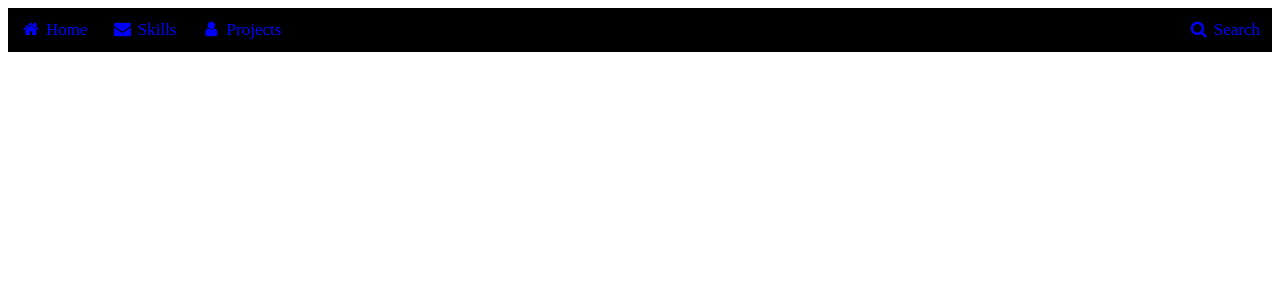
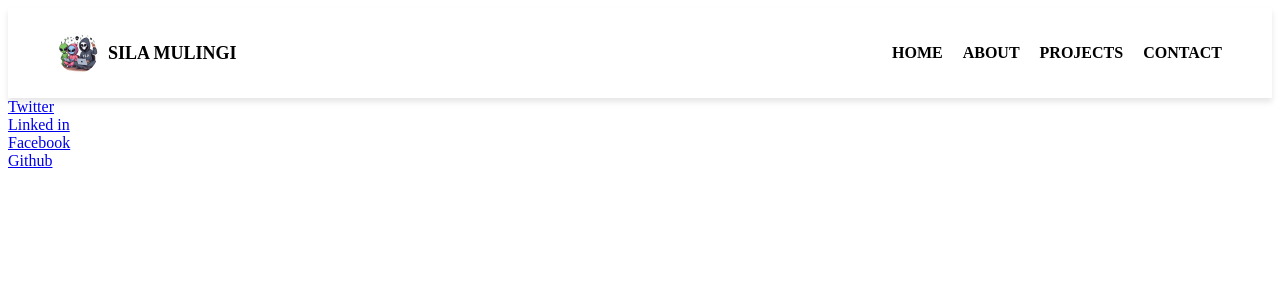
Before and after one commit to IamSila/Portfolio, a Django app: page / in a window 1280 px wide. Shown: the top 300 px of the page. Run offline with Django 4.2, Linux system fonts and the light colour scheme.

Commit message:
creating a floating div on the left side of the sceen

```diff
--- /dev/null
+++ b/portfolio/mySite/static/styles/styles.css
@@ -0,0 +1,64 @@
+.navbar{
+    display: flex;
+    justify-content: space-between;
+    align-items: center;
+    background-color: white; /* to be changed*/
+    padding: 20px 50px;
+    box-shadow: 0 4px 6px rgba(0, 0, 0, 0.1);
+    position: sticky;
+    top: 0;
+    z-index: 1000;
+}
+/* the logo section */
+.logo {
+    display: flex;
+    justify-content: center;
+    align-items: center;
+}
+/* profile pic */
+.profile-pic {
+    height: 40px;
+    width: 40px;
+    border-radius: 50%;
+    margin-right: 10px;
+
+}
+
+.logo span {
+    font-weight: bold;
+    font-size: 18px;
+    color: black;
+}
+
+
+/* naviagation links for the navbar*/
+.nav-links {
+    display: flex;
+    list-style: none;
+}
+
+.nav-links li {
+    margin-left: 20px;
+}
+
+
+
+.nav-links a {
+    text-decoration: none;
+    font-size: 16px;
+    color: black;
+    font-weight: bold;
+    transition: color 0.3s ease;
+}
+
+.nav-links a:hover {
+    color: red;
+}
+
+.side-nav {
+    display: flex;
+    flex-direction: column;
+    top: 40%;
+    left: 0;
+    align-content: center;
+}
--- /dev/null
+++ b/portfolio/mySite/templates/base.html
@@ -0,0 +1,68 @@
+{% load static %}
+
+<!DOCTYPE html>
+<html lang="en">
+<head>
+    <meta charset="UTF-8">
+    <meta name="viewport" content="width=device-width, initial-scale=1.0">
+    <title>Document</title>
+
+   <!-- link to styles -->
+    <link rel="stylesheet" href="{% static '/styles/styles.css' %}">
+</head>
+<body>
+    <header>
+        <nav class="navbar">
+            <!-- THE PROFILE IMAGE AND THE TEXT OF MY NAME -->
+            <div class="logo">
+                <img class="profile-pic" src="{% static '/images/profile.jpeg' %}" alt="profile">
+                <span>SILA MULINGI</span>
+            </div>
+
+          <ul class="nav-links">
+            <li><a href="#home">HOME</a></li>
+            <li><a href="#about">ABOUT</a></li>
+            <li><a href="#projects">PROJECTS</a></li>
+            <li><a href="#Contact">CONTACT</a></li>
+          </ul>
+
+        </nav>
+    </header>
+
+
+
+
+    <nav class="side-nav">
+        <a href="twitter">Twitter</a>
+        <a href="linkedin"> Linked in</a>
+        <a href="facebook"> Facebook</a>
+        <a href="github">Github</a>
+
+    </nav>
+
+
+
+
+
+
+
+
+
+
+
+
+
+
+
+
+
+
+
+
+
+    {% block body%}
+
+    {% endblock%}
+
+</body>
+</html>
--- a/portfolio/mySite/templates/base_layout.html
+++ /dev/null
@@ -1,99 +0,0 @@
-<!DOCTYPE html>
-<html lang="en">
-<head>
-    <meta charset="UTF-8">
-    <meta name="viewport" content="width=device-width, initial-scale=1.0">
-    <title>Document</title>
-    <link rel="stylesheet" href="https://cdnjs.cloudflare.com/ajax/libs/font-awesome/4.7.0/css/font-awesome.min.css">
-    <style>
-        .navbar {
-            display: flex;
-            width: 100%;
-            background-color: black;
-            overflow: auto;
-            justify-content: center;
-        }
-
-        .navbar a {
-            float: left;
-            text-align: center;
-            padding: 12px;
-            text-decoration: none;
-            color: blue;
-            font-size: 17px;
-        }
-
-        .navbar .search {
-            margin-left: auto;
-        }
-    </style>
-</head>
-<body>
-
-
-    <div class="navbar">
-        <a class="active" href="{% url 'home' %}"><i class="fa fa-fw fa-home"></i> Home</a>
-        <a href="{% url 'skills' %}"><i class="fa fa-fw fa-envelope"></i> Skills</a>
-        <a href="#"><i class="fa fa-fw fa-user"></i> Projects</a>
-        <a class="search" href="#"><i class="fa fa-fw fa-search"></i> Search</a>
-    </div>
-
-
-
-
-
-
-
-
-
-
-
-
-
-
-
-
-
-
-
-
-
-
-
-
-
-
-
-
-
-
-
-
-
-
-
-
-
-
-
-
-
-
-
-
-
-
-
-
-
-
-
-    {% block body%}
-
-
-    {% endblock %}
-
-
-
-</body>
-</html>
--- a/portfolio/mySite/templates/index.html
+++ b/portfolio/mySite/templates/index.html
@@ -1 +1,3 @@
-{% extends 'base_layout.html' %}
+{% extends 'base.html' %}
+
+{% load static %}
--- a/portfolio/mySite/templates/projects.html
+++ b/portfolio/mySite/templates/projects.html
@@ -0,0 +1 @@
+{% extends 'base.html' %}
--- a/portfolio/mySite/templates/skills.html
+++ b/portfolio/mySite/templates/skills.html
@@ -1 +1 @@
-{% extends 'base_layout.html' %}
+{% extends 'base.html' %}
--- /dev/null
+++ b/portfolio/mySite/urls.py
@@ -0,0 +1,6 @@
+from django.urls import path
+from . import views
+
+urlpatterns = [
+    path('', views.home, name="home"),
+]
--- a/portfolio/mySite/views.py
+++ b/portfolio/mySite/views.py
@@ -4,6 +4,3 @@ from django.shortcuts import render
 
 def home(request):
     return render(request, 'index.html')
-
-def skills(request):
-    return render(request, 'skills.html')
--- a/portfolio/portfolio/urls.py
+++ b/portfolio/portfolio/urls.py
@@ -16,10 +16,10 @@ Including another URLconf
 """
 from django.contrib import admin
 from django.urls import path
-from mySite import views
+from django.urls import include
+
 
 urlpatterns = [
     path('admin/', admin.site.urls),
-    path('', views.home, name="home"),
-    path('skills/', views.skills, name="skills")
+    path('', include('mySite.urls')),
 ]
```
Also changed, not shown: portfolio/mySite/static/images/profile.jpeg (added), portfolio/mySite/static/images/profile_mine.jpg (added).
